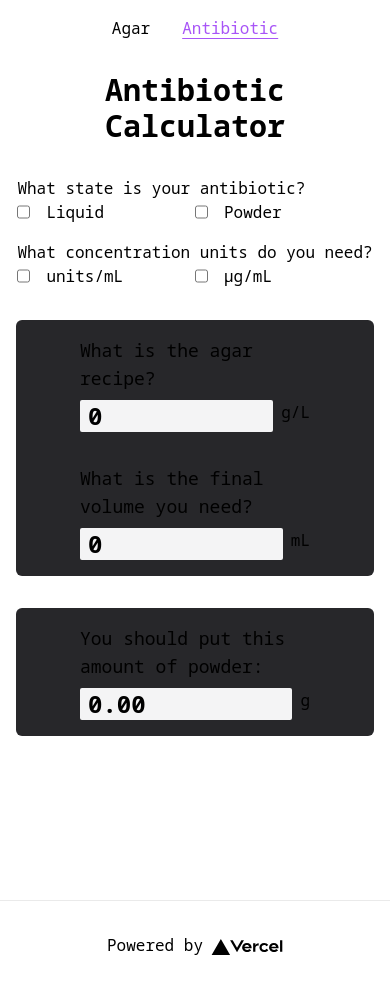
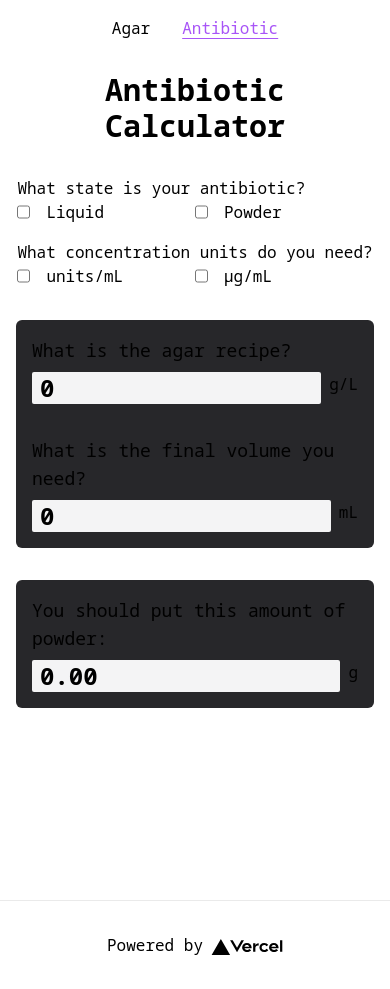
Before and after one commit to JNer1/lab-calculator, a Next.js app: page /antibiotic in a window 390 px wide. Built offline with nearby package versions, Linux system fonts and the light colour scheme.

Commit message:
chore: make cards in AntibioticCalculator more responsive

```diff
--- a/components/AntibioticCalculator.tsx
+++ b/components/AntibioticCalculator.tsx
@@ -90,7 +90,7 @@ const AntibioticCalculator = () => {
         </div>
       </div>
 
-      <div className="flex w-full max-w-lg flex-col items-start gap-8 rounded-md bg-zinc-800 py-4 px-16">
+      <div className="flex w-full max-w-lg flex-col items-start gap-8 rounded-md bg-zinc-800 p-4 lg:px-16">
         <div className="flex flex-col gap-2">
           <p className="text-lg">What is the agar recipe?</p>
           <div className="flex gap-2">
@@ -108,7 +108,7 @@ const AntibioticCalculator = () => {
         </div>
       </div>
 
-      <div className="flex w-full max-w-lg flex-col items-start gap-8 rounded-md bg-zinc-800 py-4 px-16">
+      <div className="flex w-full max-w-lg flex-col items-start gap-8 rounded-md bg-zinc-800 p-4 lg:px-16">
         <div className="flex flex-col gap-2">
           <p className="text-lg">You should put this amount of powder:</p>
           <div className="flex gap-2">
```
